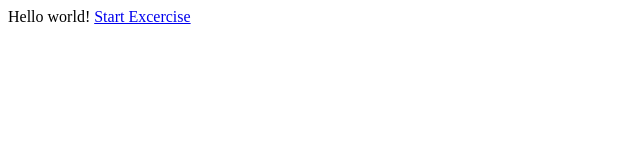
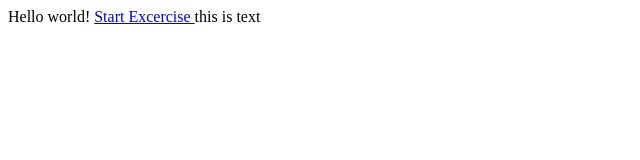
Before and after one commit to Alexandranoel/GitHubScavengerHunt, a plain HTML site: page index.html in a window 1280 px wide. Shown: the full height of the page, 0-640 px from the left. Drawn offline with Linux system fonts and the light colour scheme.

Commit message:
Scav. Hunt

```diff
--- a/index.html
+++ b/index.html
@@ -5,5 +5,6 @@
 <body>
     Hello world!
     <a href="site1/index.html">Start Excercise </a>
+    this is text
 </body>
 </html>
```
